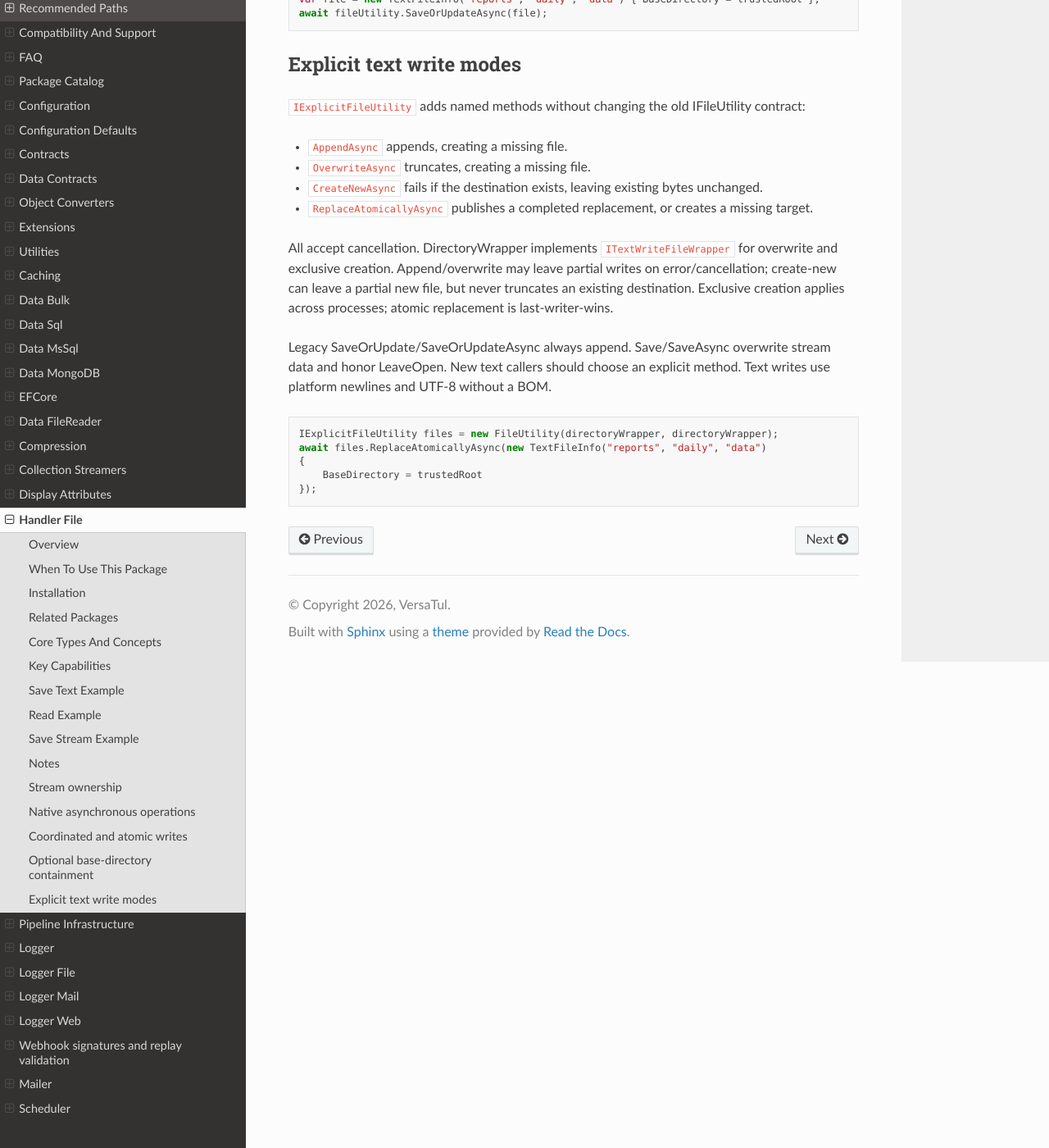
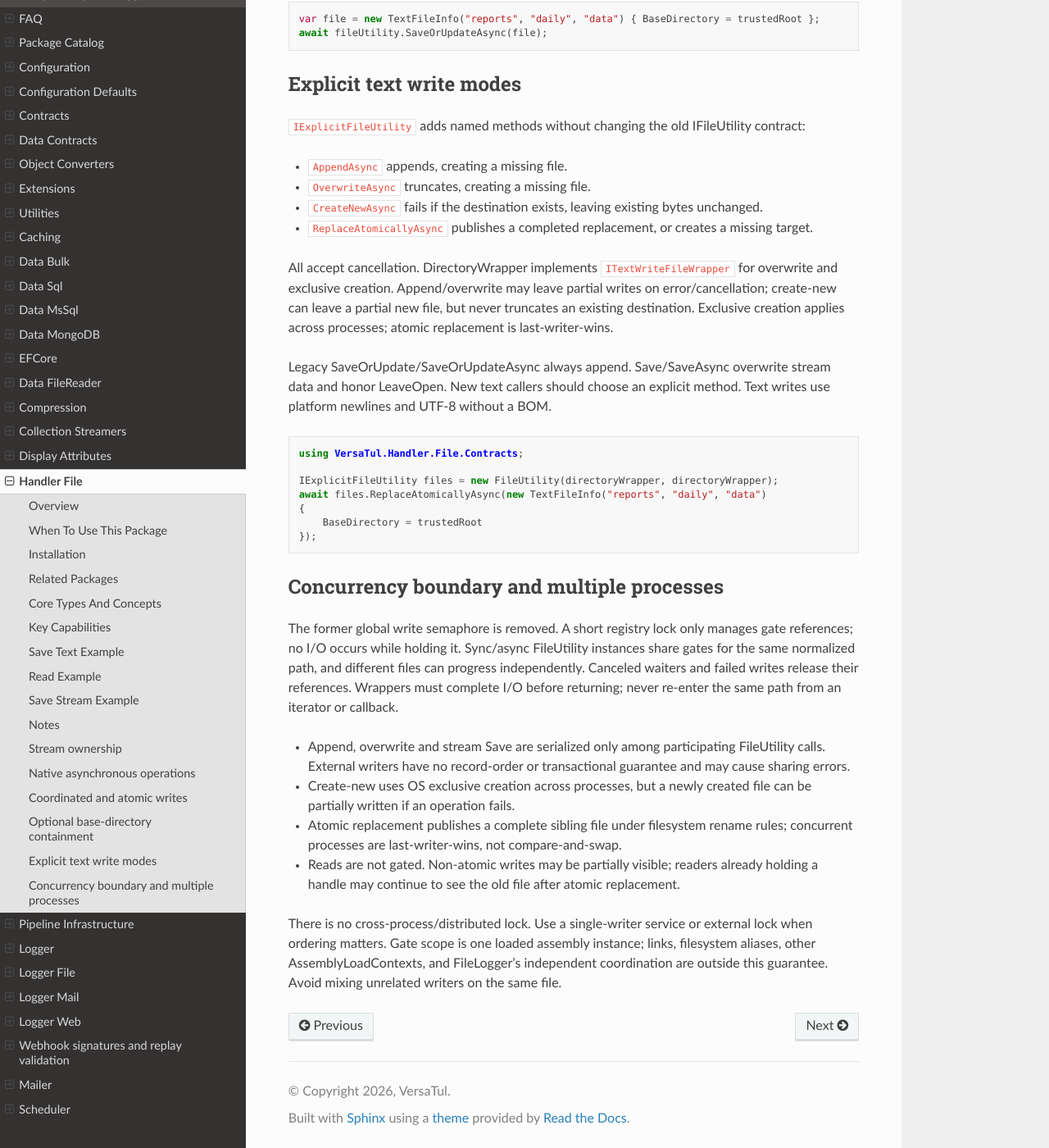
Before and after one commit to BjornWilliams/DocsVersaTul, a Sphinx documentation site: the page built from docs/source/handler-file.rst, in a window 1280 px wide and 1400 px high, scrolled down 3788 px. Shown: the whole window at 82% size. Built offline with Sphinx 7.4.7 and the Read the Docs theme 3.1.0, drawn with Linux system fonts in a browser that asks for light colours; some of the changed text lies outside the part shown.

Commit message:
Define file concurrency and multi-process guarantees
AB#2883 AB#2877

```diff
--- a/docs/source/handler-file.rst
+++ b/docs/source/handler-file.rst
@@ -110,7 +110,7 @@ Save Stream Example
 Notes
 -----
 
-1. ``FileUtility`` uses a lock to serialize writes from the same process.
+1. ``FileUtility`` coordinates participating writes by normalized destination path within one loaded assembly instance.
 2. The async methods use the IAsyncFileWrapper capability for native asynchronous payload I/O.
 3. The typed file models are the main value-add over direct ``System.IO`` usage.
 
@@ -194,8 +194,34 @@ platform newlines and UTF-8 without a BOM.
 
 .. code-block:: csharp
 
+   using VersaTul.Handler.File.Contracts;
+
    IExplicitFileUtility files = new FileUtility(directoryWrapper, directoryWrapper);
    await files.ReplaceAtomicallyAsync(new TextFileInfo("reports", "daily", "data")
    {
        BaseDirectory = trustedRoot
    });
+
+Concurrency boundary and multiple processes
+--------------------------------------------
+
+The former global write semaphore is removed. A short registry lock only manages gate
+references; no I/O occurs while holding it. Sync/async FileUtility instances share gates
+for the same normalized path, and different files can progress independently. Canceled
+waiters and failed writes release their references. Wrappers must complete I/O before
+returning; never re-enter the same path from an iterator or callback.
+
+* Append, overwrite and stream Save are serialized only among participating FileUtility
+  calls. External writers have no record-order or transactional guarantee and may cause
+  sharing errors.
+* Create-new uses OS exclusive creation across processes, but a newly created file can
+  be partially written if an operation fails.
+* Atomic replacement publishes a complete sibling file under filesystem rename rules;
+  concurrent processes are last-writer-wins, not compare-and-swap.
+* Reads are not gated. Non-atomic writes may be partially visible; readers already holding
+  a handle may continue to see the old file after atomic replacement.
+
+There is no cross-process/distributed lock. Use a single-writer service or external lock
+when ordering matters. Gate scope is one loaded assembly instance; links, filesystem
+aliases, other AssemblyLoadContexts, and FileLogger's independent coordination are outside
+this guarantee. Avoid mixing unrelated writers on the same file.
```
